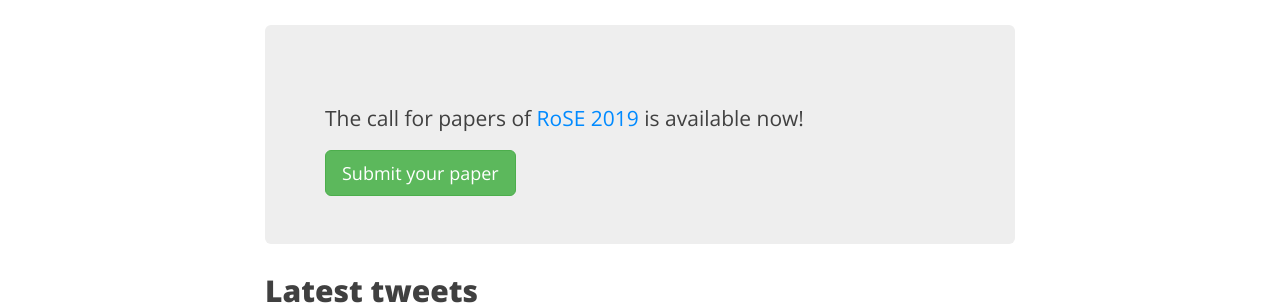
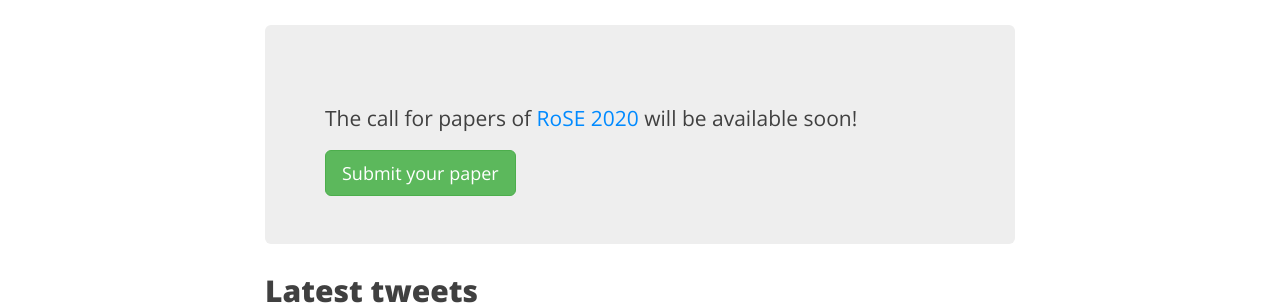
Before and after one commit to rose-workshops/rose-workshops.github.io, a Jekyll site: the page built from index.html, in a window 1280 px wide and 1131 px high. Shown: the part 504-809 px from the top of the window. Built offline with Jekyll 4.4.1, drawn with Linux system fonts in a browser that asks for light colours; nearby versions of some CDN libraries; the list of posts is cut into pages by our own code; comment, search, counter and statistics services are not loaded.

Commit message:
Add call for action for RoSE 2020

```diff
--- a/index.html
+++ b/index.html
@@ -10,9 +10,9 @@
 <p>In this website you can find all information related to RoSE, its steering team, links to the current and previous editions, published papers and related projects.</p>
 
 <div class="main-explain-area jumbotron">
-    <p>The call for papers of <a href="./rose2019">RoSE 2019</a> is available now!</p>
+    <p>The call for papers of <a href="./rose2020">RoSE 2020</a> will be available soon!</p>
     <div class="">
-      <a class="btn btn-success btn-lg get-started-btn" href="./rose2019">Submit your paper</a>
+      <a class="btn btn-success btn-lg get-started-btn" href="./rose2020">Submit your paper</a>
     </div>
   </div>
 
```
